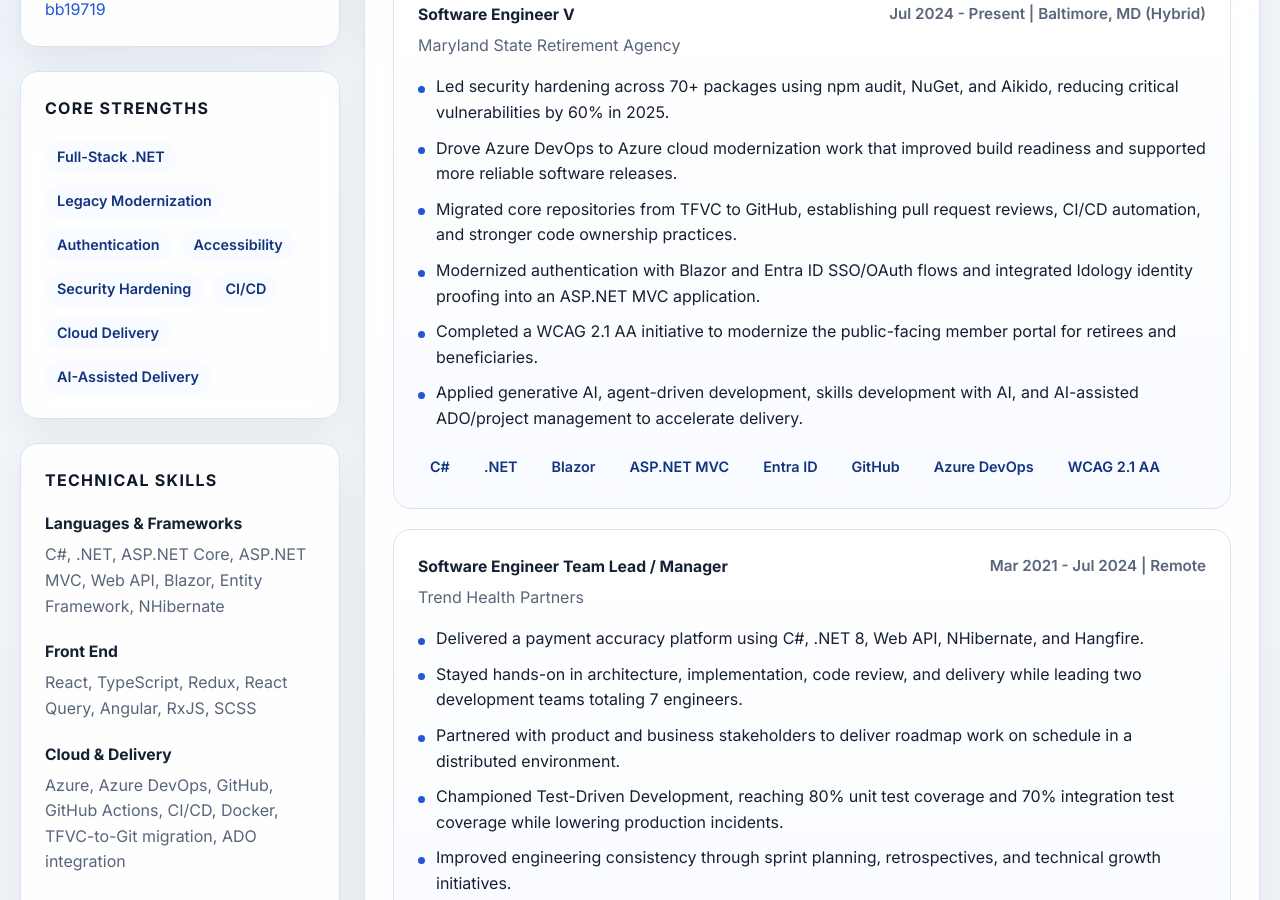
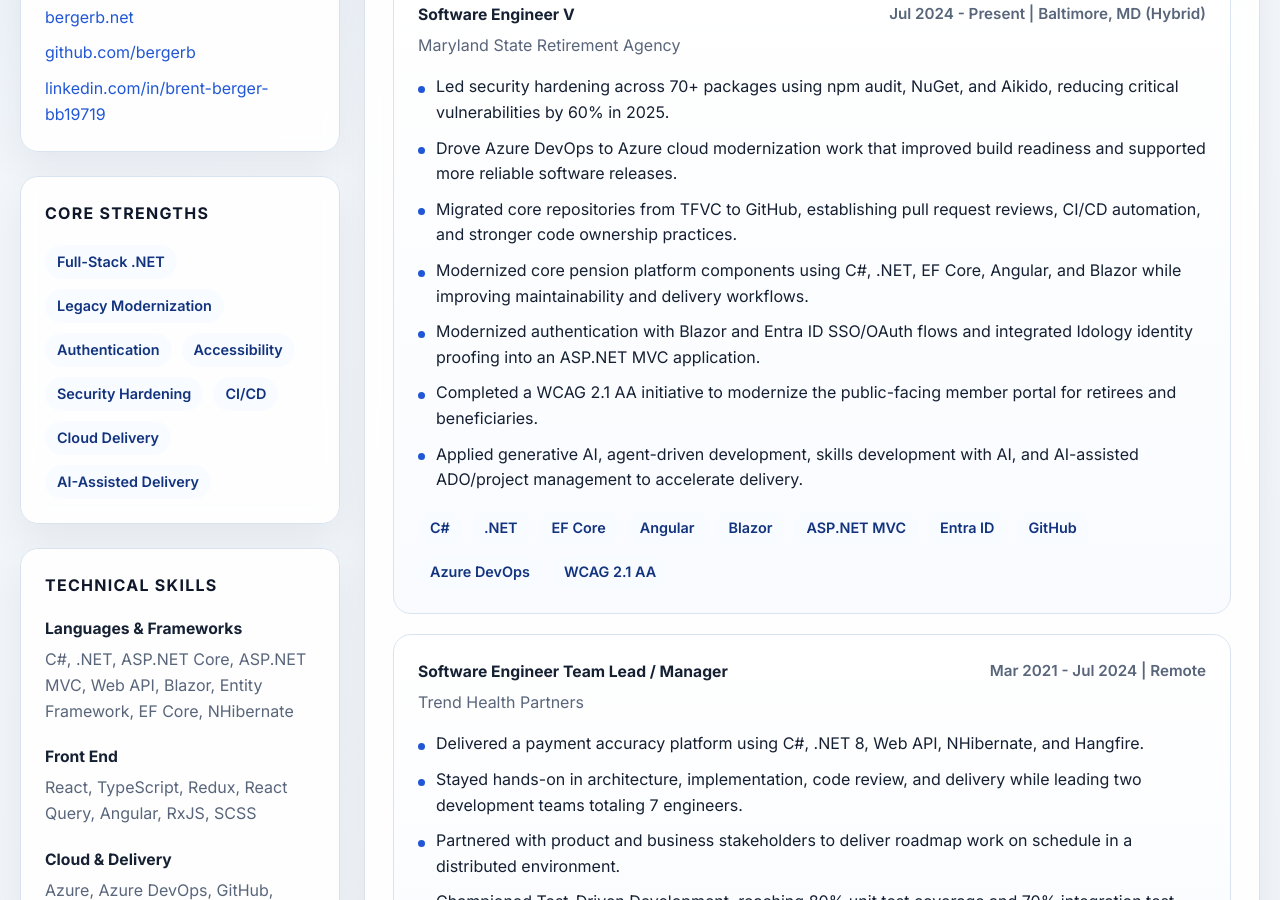
Before and after one commit to bergerb/resume, a Jekyll site: the page built from index.md, in a window 1280 px wide and 900 px high, scrolled down 829 px. Built offline with Jekyll 4.4.1, drawn with Linux system fonts in a browser that asks for light colours.

Commit message:
Update resume to include EF Core in skills and technologies sections

```diff
--- a/_data/data.yml
+++ b/_data/data.yml
@@ -66,6 +66,7 @@ skills:
       - name: Web API
       - name: Blazor
       - name: Entity Framework
+      - name: EF Core
       - name: NHibernate
   - category: Front End
     tools:
@@ -122,12 +123,15 @@ experiences:
       - Led security hardening across 70+ packages using npm audit, NuGet, and Aikido, reducing critical vulnerabilities by 60% in 2025.
       - Drove Azure DevOps to Azure cloud modernization work that improved build readiness and supported more reliable software releases.
       - Migrated core repositories from TFVC to GitHub, establishing pull request reviews, CI/CD automation, and stronger code ownership practices.
+      - Modernized core pension platform components using C#, .NET, EF Core, Angular, and Blazor while improving maintainability and delivery workflows.
       - Modernized authentication with Blazor and Entra ID SSO/OAuth flows and integrated Idology identity proofing into an ASP.NET MVC application.
       - Completed a WCAG 2.1 AA initiative to modernize the public-facing member portal for retirees and beneficiaries.
       - Applied generative AI, agent-driven development, skills development with AI, and AI-assisted ADO/project management to accelerate delivery.
     technologies:
       - C#
       - .NET
+      - EF Core
+      - Angular
       - Blazor
       - ASP.NET MVC
       - Entra ID
--- a/resume-compliance.md
+++ b/resume-compliance.md
@@ -21,7 +21,7 @@ Senior Full-Stack .NET Engineer with 15+ years of experience building secure, ac
 
 ## Technical Skills
 
-**Languages & Frameworks:** C#, .NET, ASP.NET Core, ASP.NET MVC, Web API, Blazor, Entity Framework, NHibernate
+**Languages & Frameworks:** C#, .NET, ASP.NET Core, ASP.NET MVC, Web API, Blazor, Entity Framework, EF Core, NHibernate
 **Front End:** React, TypeScript, Redux, React Query, Angular, RxJS, SCSS
 **Cloud & Delivery:** Azure, Azure DevOps, GitHub, GitHub Actions, CI/CD, Docker, TFVC-to-Git migration, ADO integration
 **Security & Identity:** Entra ID, OAuth, SSO, Idology, npm audit, NuGet, Aikido
@@ -36,11 +36,12 @@ Jul 2024 - Present | Baltimore, MD (Hybrid)
 - Led security hardening across 70+ packages using npm audit, NuGet, and Aikido, reducing critical vulnerabilities by 60% in 2025.
 - Drove Azure DevOps to Azure cloud modernization work that improved build readiness and supported more reliable software releases.
 - Migrated core repositories from TFVC to GitHub, establishing pull request reviews, CI/CD automation, and stronger code ownership practices.
+- Modernized core pension platform components using C#, .NET, EF Core, Angular, and Blazor while improving maintainability and delivery workflows.
 - Modernized authentication with Blazor and Entra ID SSO/OAuth flows and integrated Idology identity proofing into an ASP.NET MVC application.
 - Completed a WCAG 2.1 AA initiative to modernize the public-facing member portal for retirees and beneficiaries.
 - Applied generative AI, agent-driven development, skills development with AI, and AI-assisted ADO/project management to accelerate delivery.
 
-**Technologies:** C#, .NET, Blazor, ASP.NET MVC, Entra ID, GitHub, Azure DevOps, WCAG 2.1 AA
+**Technologies:** C#, .NET, EF Core, Angular, Blazor, ASP.NET MVC, Entra ID, GitHub, Azure DevOps, WCAG 2.1 AA
 
 ### Software Engineer Team Lead / Manager | Trend Health Partners
 Mar 2021 - Jul 2024 | Remote
```
Also changed, not shown: 1 other file.
